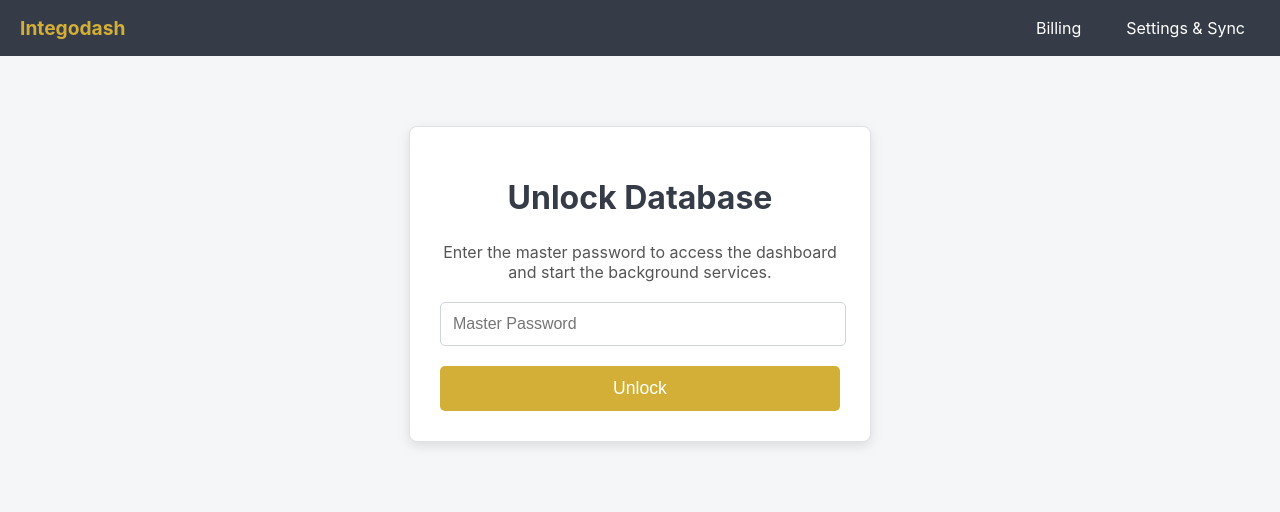
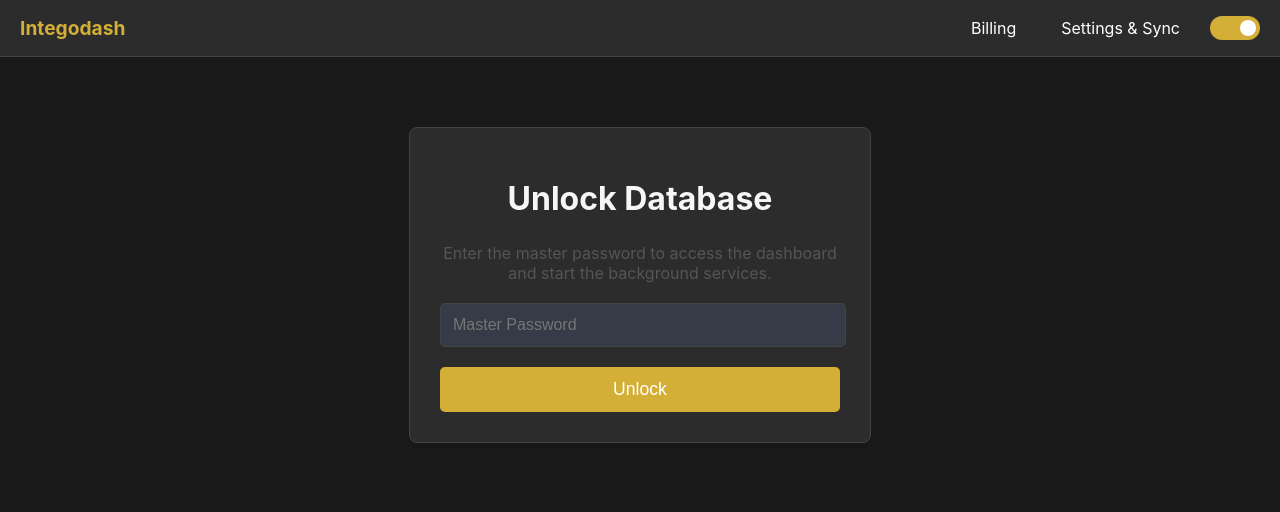
Before and after one commit to hamnertime/integodash, a Flask app: page /login in a window 1280 px wide. Shown: the top 512 px of the page. Run offline with Flask 3, Linux system fonts and the light colour scheme; parts of the project's set-up code (start-up, migrations or seed data) failed here and were passed over.

Commit message:
dark mode

```diff
--- a/templates/layout.html
+++ b/templates/layout.html
@@ -8,13 +8,33 @@
         :root {
             --primary-color: #D4AF37; /* Gold */
             --primary-hover: #b89b3c;
-            --secondary-color: #353C47; /* Dark Gray */
+            --secondary-color: #353C47; /* Dark Gray for light mode navbar */
+            --header-text-color: #353C47; /* Dark Gray for light mode headers */
             --background-color: #f4f6f8;
             --text-color: #212529;
             --card-bg: #ffffff;
+            --table-border-color: #ced4da;
+            --table-header-bg: #e9ecef;
+            --table-row-hover-bg: #e2e6ea;
+            --input-bg: #ffffff;
+            --input-border: #ced4da;
         }
+
+        body.dark-mode {
+            --secondary-color: #2c2c2c; /* Dark card background for dark mode navbar */
+            --header-text-color: #f4f6f8; /* Light gray for dark mode headers */
+            --background-color: #1a1a1a;
+            --text-color: #f8f9fa;
+            --card-bg: #2c2c2c;
+            --table-border-color: #444;
+            --table-header-bg: #353C47;
+            --table-row-hover-bg: #3c424a;
+            --input-bg: #353C47;
+            --input-border: #444;
+        }
+
         body { font-family: -apple-system, BlinkMacSystemFont, "Segoe UI", Roboto, Helvetica, Arial, sans-serif; background-color: var(--background-color); color: var(--text-color); margin: 0; padding: 0; }
-        .navbar { background-color: var(--secondary-color); padding: 10px 20px; display: flex; justify-content: space-between; align-items: center; color: white; }
+        .navbar { background-color: var(--secondary-color); padding: 10px 20px; display: flex; justify-content: space-between; align-items: center; color: white; border-bottom: 1px solid var(--table-border-color); }
         .navbar a { color: white; text-decoration: none; padding: 8px 15px; border-radius: 5px; transition: background-color 0.2s; }
         .navbar a.active, .navbar a:hover { background-color: var(--primary-hover); }
         .navbar .logo { font-weight: bold; font-size: 1.2em; margin-right: auto; color: var(--primary-color); }
@@ -25,7 +45,55 @@
         .flash-error { background-color: #f8d7da; color: #721c24; border-color: #f5c6cb; }
         .flash-output { margin-top: 20px; background-color: #2a2a40; color: #e0e0ff; padding: 15px; border-radius: 5px; white-space: pre-wrap; word-wrap: break-word; font-family: 'Courier New', Courier, monospace; max-height: 400px; overflow-y: auto; border: 1px solid #444; }
         .button, button { background-color: var(--primary-color); }
-        h1, h2, h3 { color: var(--secondary-color); }
+        h1, h2, h3 { color: var(--header-text-color); }
+
+        /* Theme toggle switch */
+        .theme-switch-wrapper {
+            display: flex;
+            align-items: center;
+        }
+        .theme-switch {
+            display: inline-block;
+            height: 24px;
+            position: relative;
+            width: 50px;
+        }
+        .theme-switch input {
+            display:none;
+        }
+        .slider {
+            background-color: #ccc;
+            bottom: 0;
+            cursor: pointer;
+            left: 0;
+            position: absolute;
+            right: 0;
+            top: 0;
+            transition: .4s;
+        }
+        .slider:before {
+            background-color: #fff;
+            bottom: 4px;
+            content: "";
+            height: 16px;
+            left: 4px;
+            position: absolute;
+            transition: .4s;
+            width: 16px;
+        }
+        input:checked + .slider {
+            background-color: var(--primary-color);
+        }
+        input:checked + .slider:before {
+            transform: translateX(26px);
+        }
+        .slider.round {
+            border-radius: 34px;
+        }
+        .slider.round:before {
+            border-radius: 50%;
+        }
+
     </style>
     {% block head %}{% endblock %}
 </head>
@@ -46,6 +114,12 @@
                 <span style="border-left: 1px solid #fff; padding-left: 15px; margin-left: 5px;">Welcome, {{ session['username'] }}</span>
                 <a href="{{ url_for('logout') }}">Switch User</a>
             {% endif %}
+             <div class="theme-switch-wrapper">
+                <label class="theme-switch" for="checkbox">
+                    <input type="checkbox" id="checkbox" />
+                    <div class="slider round"></div>
+                </label>
+            </div>
         </div>
     </nav>
 
@@ -60,6 +134,39 @@
         {% block content %}{% endblock %}
     </div>
 
-    {% block scripts %}{% endblock %}
+    {% block scripts %}
+    <script>
+        document.addEventListener('DOMContentLoaded', function () {
+            const toggleSwitch = document.querySelector('.theme-switch input[type="checkbox"]');
+            const currentTheme = localStorage.getItem('theme');
+
+            if (currentTheme) {
+                document.body.classList.add(currentTheme);
+
+                if (currentTheme === 'dark-mode') {
+                    toggleSwitch.checked = true;
+                }
+            } else {
+                // Default to dark mode if no theme is set
+                document.body.classList.add('dark-mode');
+                localStorage.setItem('theme', 'dark-mode');
+                toggleSwitch.checked = true;
+            }
+
+            function switchTheme(e) {
+                if (e.target.checked) {
+                    document.body.classList.add('dark-mode');
+                    localStorage.setItem('theme', 'dark-mode');
+                }
+                else {
+                    document.body.classList.remove('dark-mode');
+                    localStorage.setItem('theme', 'light-mode');
+                }
+            }
+
+            toggleSwitch.addEventListener('change', switchTheme, false);
+        });
+    </script>
+    {% endblock %}
 </body>
 </html>
--- a/templates/login.html
+++ b/templates/login.html
@@ -7,23 +7,25 @@
         max-width: 400px;
         margin: 50px auto;
         padding: 30px;
-        background-color: #ffffff;
-        border: 1px solid #dee2e6;
+        background-color: var(--card-bg);
+        border: 1px solid var(--table-border-color);
         border-radius: 8px;
         box-shadow: 0 4px 12px rgba(0,0,0,0.1);
         text-align: center;
     }
     .login-container h1 {
         margin-bottom: 25px;
-        color: var(--secondary-color);
+        color: var(--header-text-color);
     }
     .login-container input[type="password"] {
         width: calc(100% - 20px);
         padding: 12px;
         margin-bottom: 20px;
-        border: 1px solid #ced4da;
+        border: 1px solid var(--input-border);
         border-radius: 5px;
         font-size: 1em;
+        background-color: var(--input-bg);
+        color: var(--text-color);
     }
     .login-container button {
         width: 100%;
```
Also changed, not shown: templates/billing.html (+7 -7 lines), templates/client_breakdown.html (+7 -7 lines), templates/client_settings.html (+5 -5 lines), templates/settings.html (+13 -17 lines), templates/user_selection.html (+6 -4 lines).
